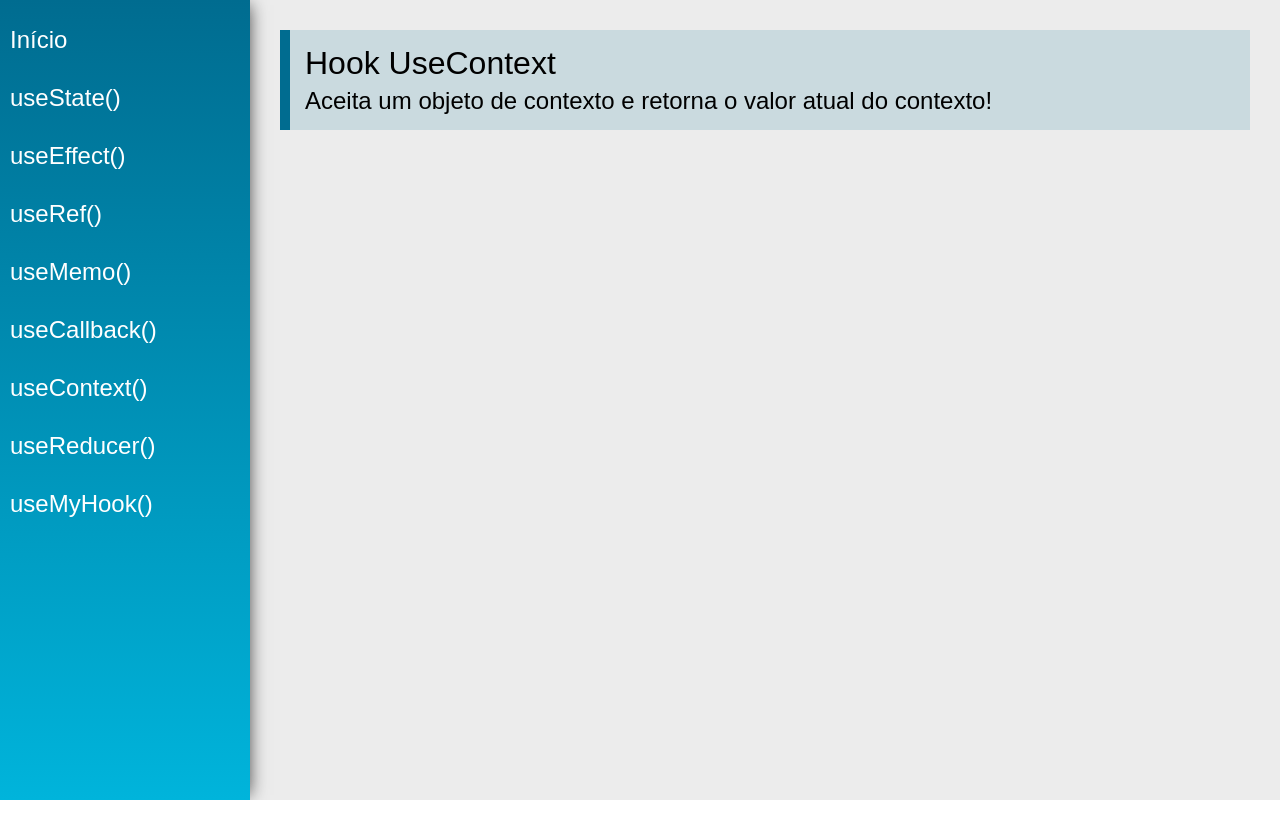
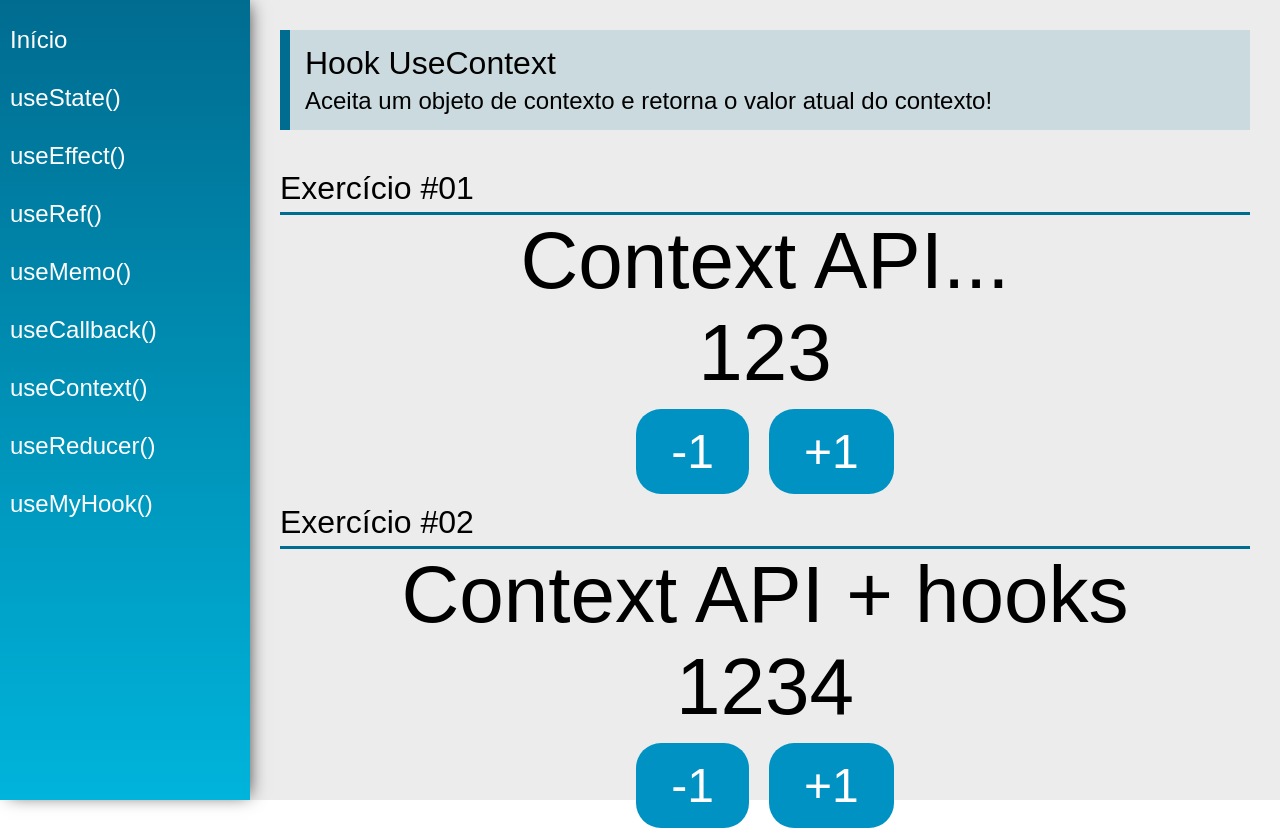
Before and after one commit to MatheusSimoes13/Clear-JS-Treinamento, a React (Create React App) app in the folder react-hooks/: page /useContext in a window 1280 px wide. Before the commit the page ends 800 px from the top, so only its background shows below. Built offline with nearby package versions, Linux system fonts and the light colour scheme.

Commit message:
useContext #01 #02

```diff
--- /dev/null
+++ b/react-hooks/src/data/DataContext.js
@@ -0,0 +1,10 @@
+import React from "react"
+
+export const data = {
+    number: 123,
+    text: 'Context API...'
+}
+
+const DataContext = React.createContext(data)
+
+export default DataContext
--- /dev/null
+++ b/react-hooks/src/data/Store.jsx
@@ -0,0 +1,34 @@
+import React , { useState } from "react"
+
+const initialState = {
+    number: 1234,
+    text: 'Context API + hooks'
+}
+
+export const AppContext = React.createContext(initialState)
+
+const Store = props => {
+    const [state, setState] = useState(initialState)
+
+    function updateState(key, value){
+        setState({
+            ...state,
+            [key]: value
+        })
+    }
+
+    return (
+        <AppContext.Provider value={{
+            number: state.number,
+            text: state.text,
+            setNumber: n => updateState('number', n),
+            setText: t => updateState('number', t)
+        }}>
+            <div>{props.children}</div>
+        </AppContext.Provider>
+
+    )
+
+}
+
+export default Store
--- a/react-hooks/src/index.js
+++ b/react-hooks/src/index.js
@@ -4,7 +4,8 @@
 
 import App from './views/App'
 
+
 ReactDOM.render(
-    <App />,
+        <App />,
     document.getElementById('root')
 )
--- a/react-hooks/src/views/App.jsx
+++ b/react-hooks/src/views/App.jsx
@@ -1,19 +1,29 @@
 import './App.css'
-import React from 'react'
+import React, { useState } from 'react'
 import { BrowserRouter as Router } from  'react-router-dom'
+
 
 import Menu from '../components/layout/Menu'
 import Content from '../components/layout/Content'
 
+import DataContext, { data } from '../data/DataContext'
+import Store from '../data/Store'
+
 const App = props => {
-
+    const [state, setState] = useState(data)
     return (
+        <Store>
+            <DataContext.Provider value={{state, setState}}>
                 <div className="App">
                     <Router>
                         <Menu />
                         <Content />
                     </Router>
                 </div>
+        </DataContext.Provider>
+
+        </Store>
+
     )
 }
 
--- a/react-hooks/src/views/examples/UseContext.jsx
+++ b/react-hooks/src/views/examples/UseContext.jsx
@@ -1,13 +1,49 @@
-import React from 'react'
+import React, { useContext, useEffect } from 'react'
 import PageTitle from '../../components/layout/PageTitle'
 
+import DataContext from '../../data/DataContext'
+import { AppContext } from '../../data/Store'
+import SectionTitle from '../../components/layout/SectionTitle'
+
 const UseContext = (props) => {
+
+    const {state, setState} = useContext(DataContext)
+
+    function addNumber(delta){
+        setState({
+            ...state,
+            number: state.number + delta
+        })
+    }
+
+    const {number,text, setNumber} = useContext(AppContext)
+
     return (
         <div className="UseContext">
             <PageTitle
                 title="Hook UseContext"
                 subtitle="Aceita um objeto de contexto e retorna o valor atual do contexto!"
             />
+
+            <SectionTitle title="Exercício #01"/>
+            <div className="center">
+                <span className="text">{state.text}</span>
+                <span className="text">{state.number}</span>
+
+                <div>
+                    <button className="btn" onClick={() => addNumber(-1)}>-1</button>
+                    <button className="btn" onClick={() => addNumber(+1)}>+1</button>
+                </div>
+            </div>
+            <SectionTitle title="Exercício #02"/>
+            <div className="center">
+                <span className='text'>{text}</span>
+                <span className="text">{number}</span>
+                <div>
+                    <button className="btn" onClick={() => setNumber(number - 1)}>-1</button>
+                    <button className="btn" onClick={() => setNumber(number + 1)}>+1</button>
+                </div>
+            </div>
         </div>
     )
 }
--- a/react-hooks/src/views/examples/UseMemo.jsx
+++ b/react-hooks/src/views/examples/UseMemo.jsx
@@ -1,4 +1,4 @@
-import React, { useEffect, useMemo, useState } from 'react'
+import React, { useMemo, useState } from 'react'
 import PageTitle from '../../components/layout/PageTitle'
 
 function sum(a, b){
```
